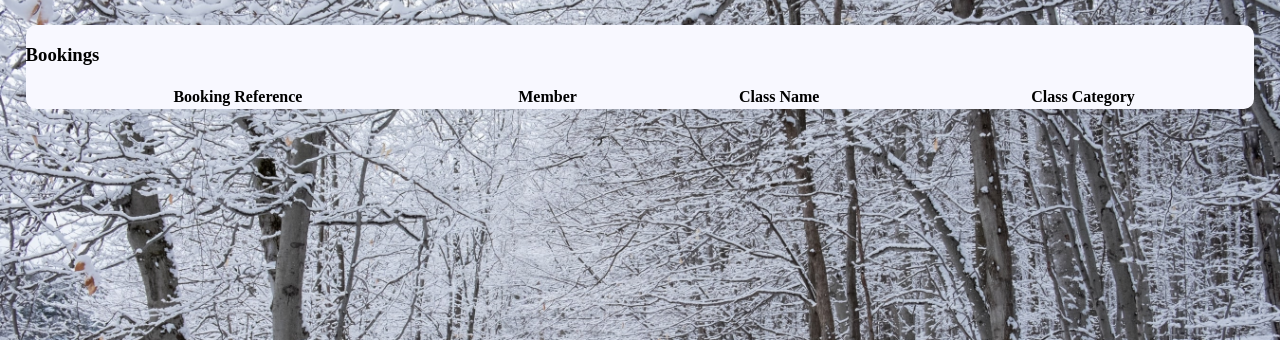
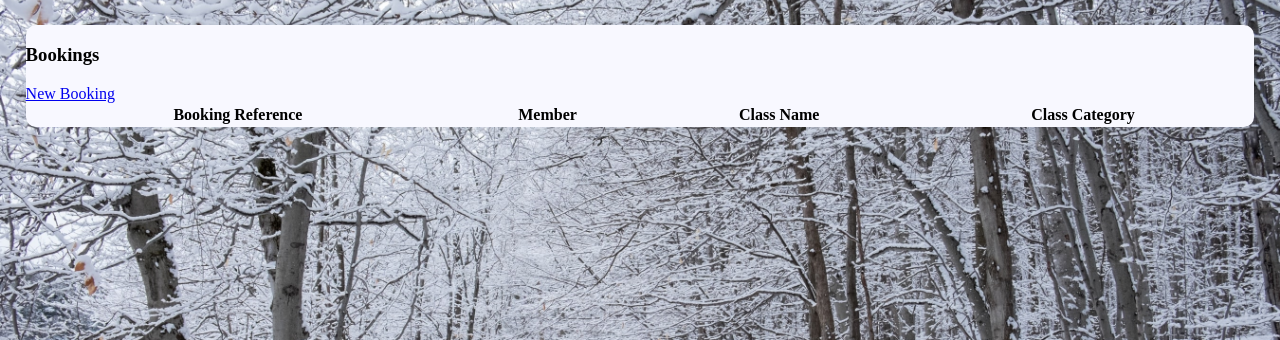
Before and after one commit to Stanhoucke/gym_web_app, a Flask app: page /bookings in a window 1280 px wide. Shown: the part 80-420 px from the top of the page. Run offline with Flask 2, Linux system fonts and the light colour scheme; data that the repository does not hold is empty; some libraries are stand-ins or nearby versions.

Commit message:
new booking route added

```diff
--- a/app/controllers/bookings_controller.py
+++ b/app/controllers/bookings_controller.py
@@ -1,6 +1,8 @@
 from flask import Flask, Blueprint, render_template, request, redirect
 from models.booking import Booking
 import repositories.booking_repository as booking_repository
+import repositories.member_repository as member_repository
+import repositories.workout_repository as workout_repository
 
 bookings_blueprint = Blueprint("bookings", __name__)
 
@@ -10,3 +12,24 @@ def bookings():
     return render_template("bookings/index.html", bookings=bookings)
 
 # New booking
+@bookings_blueprint.route("/bookings/new")
+def new_booking():
+    members = member_repository.select_all()
+    workouts = workout_repository.select_all()
+    return render_template("bookings/new.html", members=members, workouts=workouts)
+
+
+@bookings_blueprint.route("/bookings", methods=["POST"])
+def create_booking():
+    # Get data from form
+    member_id   = request.form['member']
+    workout_id  = request.form['workout']
+    # Select existing member and workout
+    member = member_repository.select(member_id)
+    workout = workout_repository.select(workout_id)
+    # Create new booking object
+    booking = Booking(member, workout)
+    # Save to db
+    booking_repository.save(booking)
+    # Redirect
+    return redirect('/bookings')
--- a/app/templates/bookings/index.html
+++ b/app/templates/bookings/index.html
@@ -2,6 +2,7 @@
 
 {% block content %}
     <h3>Bookings</h3>
+    <a href="/bookings/new">New Booking</a>
 
     <table>
         <thead>
```
Also changed, not shown: app/templates/bookings/new.html (+27 -0 lines).
